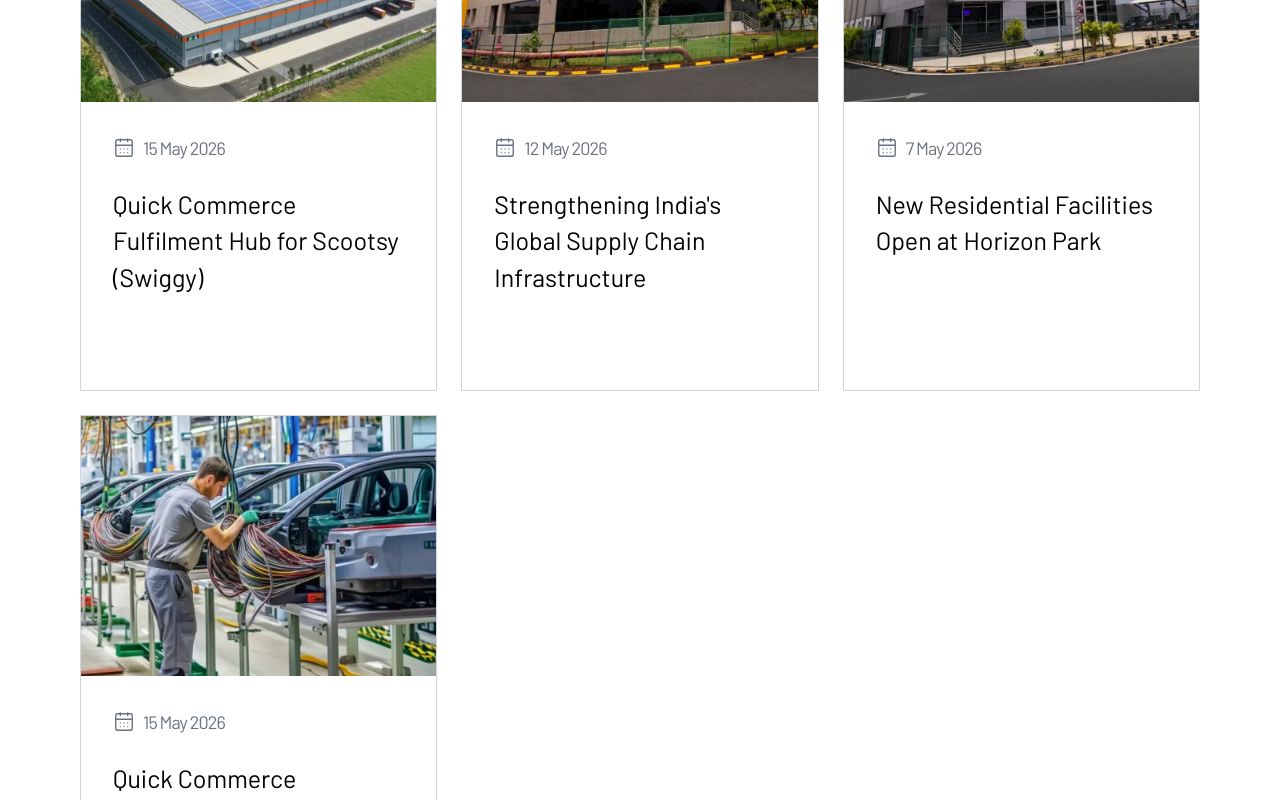
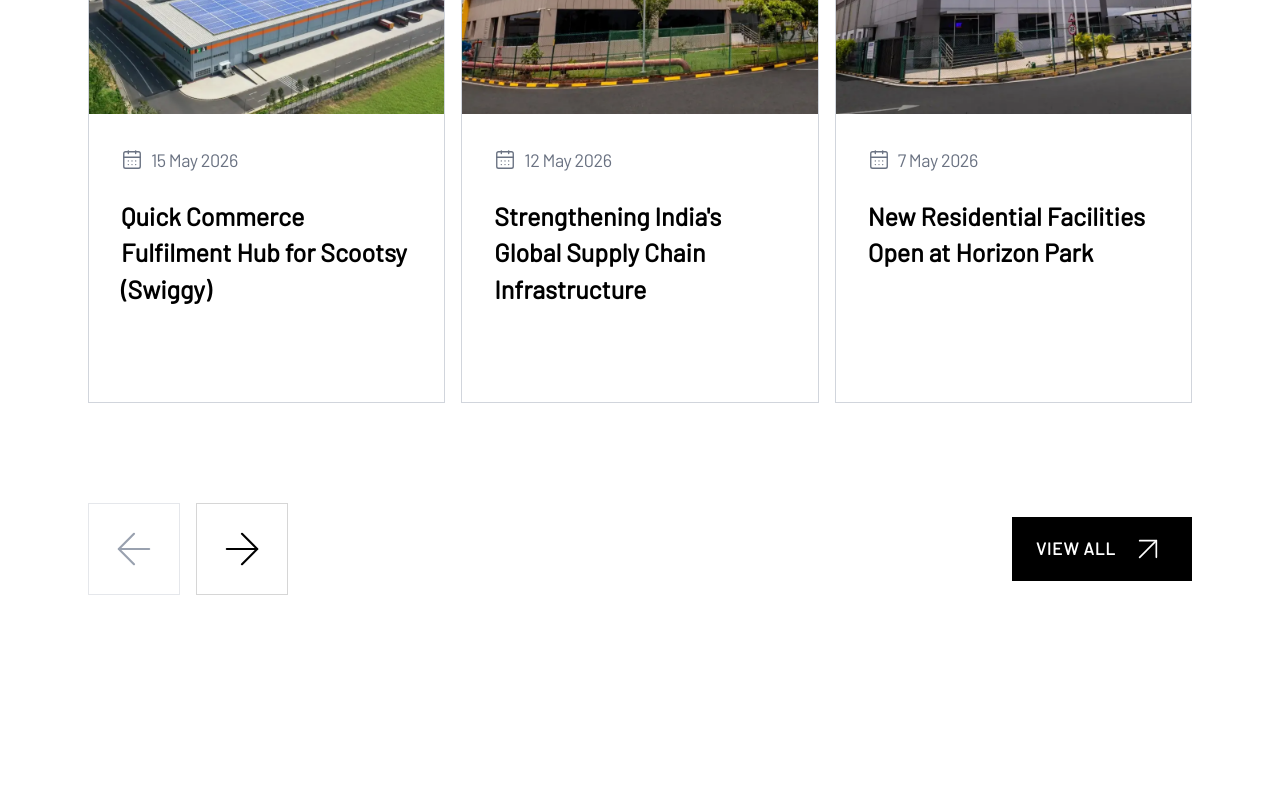
Before and after one commit to ShaikhShehbazK/parashift-frontend-assignment, a React (Vite) app: page / in a window 1280 px wide. Shown: the part 580-1380 px from the top of the page. After the commit the page ends 1239 px from the top, so only its background shows below. Built offline with nearby package versions, Linux system fonts and the light colour scheme.

Commit message:
Integrate Embla Carousel

```diff
--- a/package.json
+++ b/package.json
@@ -13,6 +13,7 @@
     "@fontsource/barlow": "^5.2.8",
     "@fontsource/inter": "^5.2.8",
     "@tailwindcss/vite": "^4.3.1",
+    "embla-carousel-react": "^8.6.0",
     "framer-motion": "^12.42.0",
     "lucide-react": "^1.21.0",
     "react": "^19.2.7",
--- a/src/components/latestFromGround/BlogCard.jsx
+++ b/src/components/latestFromGround/BlogCard.jsx
@@ -18,19 +18,19 @@ const BlogCard = ({ image, title, date }) => {
         <div className="flex items-center gap-1 lg:gap-2 text-gray-500 text-[11px] lg:text-lg sm:text-base mb-6">
           {/* <CalendarDays size={15 lg:22} strokeWidth={1.5} /> */}
           <CalendarDays className="w-[15px] h-[15px] lg:w-[22px] lg:h-[22px]" strokeWidth={1.5} />
-          <span className="font-medium lg:tracking-tighter">{date}</span>
+          <span className="font-medium lg:tracking-tight">{date}</span>
         </div>
 
         {/* Title + Read More */}
 <div className="">
-  <h3
+  <h2
     className="
       text-[16px]
       sm:text-[20px]
       lg:text-[25px]
 
       font-normal
-      lg:font-medium
+      lg:font-semibold
 
       leading-[1.45]
       text-black
@@ -42,7 +42,7 @@ const BlogCard = ({ image, title, date }) => {
     "
   >
     {title}
-  </h3>
+  </h2>
 
   <button
     className="
@@ -59,16 +59,16 @@ const BlogCard = ({ image, title, date }) => {
 
       px-5
       py-3
-      lg:py-2
 
-      lg:px-7
+      lg:px-5
       lg:py-3
 
       text-[13px]
       sm:text-sm
-      lg:text-base
+      lg:text-[17px]
 
-      font-medium
+      font-semibold
+      lg:font-semibold
       tracking-wide
       uppercase
 
--- /dev/null
+++ b/src/components/latestFromGround/CarouselButton.jsx
@@ -0,0 +1,11 @@
+import React from 'react'
+
+const CarouselButton = () => {
+  return (
+    <div>
+
+    </div>
+  )
+}
+
+export default CarouselButton
--- a/src/components/latestFromGround/CarouselControls.jsx
+++ b/src/components/latestFromGround/CarouselControls.jsx
@@ -1,11 +1,60 @@
-import React from 'react'
+import { ArrowLeft, ArrowRight } from "lucide-react";
 
-const CarouselControls = () => {
+const CarouselControl = ({
+  onPrev,
+  onNext,
+  canPrev,
+  canNext,
+}) => {
   return (
-    <div>
-      CarouselControls
+    <div className="flex items-center gap-3 xl:gap-4 ml-2">
+      {/* Previous */}
+      <button
+        onClick={onPrev}
+        disabled={!canPrev}
+        className="
+          w-13 h-13
+          sm:w-16 sm:h-16
+          lg:w-23 lg:h-23
+          border border-[#D6D6D6]
+          flex items-center justify-center
+          bg-white
+          transition-all duration-300
+          disabled:text-gray-400
+          disabled:border-gray-200
+          disabled:cursor-not-allowed
+        "
+      >
+        <ArrowLeft
+          className="w-7 h-7 sm:w-8 sm:h-8 lg:w-13 lg:h-13"
+          strokeWidth={1}
+        />
+      </button>
+
+      {/* Next */}
+      <button
+        onClick={onNext}
+        disabled={!canNext}
+        className="
+          w-13 h-13
+          sm:w-16 sm:h-16
+          lg:w-23 lg:h-23
+          border border-[#D6D6D6]
+          flex items-center justify-center
+          bg-white
+          transition-all duration-300
+          disabled:text-gray-400
+          disabled:border-gray-200
+          disabled:cursor-not-allowed
+        "
+      >
+        <ArrowRight
+          className="w-7 h-7 sm:w-8 sm:h-8 lg:w-13 lg:h-13"
+          strokeWidth={1}
+        />
+      </button>
     </div>
-  )
-}
+  );
+};
 
-export default CarouselControls
+export default CarouselControl;
--- a/src/components/latestFromGround/CategoryTabs.jsx
+++ b/src/components/latestFromGround/CategoryTabs.jsx
@@ -90,8 +90,8 @@ const CategoryTabs = ({ activeTab, setActiveTab }) => {
                     }}
                   >
                     <ArrowUpRight
-                      className="w-9 h-9 xl:w-13 xl:h-13"
-                      strokeWidth={1}
+                      className="w-9 h-9 xl:w-16 xl:h-16"
+                      strokeWidth={0.7}
                     />
                   </motion.div>
                 )}
--- /dev/null
+++ b/src/components/latestFromGround/EmblaCarousel.jsx
@@ -0,0 +1,116 @@
+import useEmblaCarousel from "embla-carousel-react";
+import { useCallback, useEffect, useState } from "react";
+import BlogCard from "./BlogCard";
+import CarouselControl from "./CarouselControls";
+import { ArrowUpRight } from "lucide-react";
+
+const EmblaCarousel = ({ blogs }) => {
+  const [emblaRef, emblaApi] = useEmblaCarousel({
+    loop: false,
+    align: "start",
+    dragFree: false,
+  });
+
+  const [canScrollPrev, setCanScrollPrev] = useState(false);
+  const [canScrollNext, setCanScrollNext] = useState(false);
+
+  const scrollPrev = useCallback(() => {
+    if (emblaApi) emblaApi.scrollPrev();
+  }, [emblaApi]);
+
+  const scrollNext = useCallback(() => {
+    if (emblaApi) emblaApi.scrollNext();
+  }, [emblaApi]);
+
+  const onSelect = useCallback(() => {
+    if (!emblaApi) return;
+
+    setCanScrollPrev(emblaApi.canScrollPrev());
+    setCanScrollNext(emblaApi.canScrollNext());
+  }, [emblaApi]);
+
+  useEffect(() => {
+    if (!emblaApi) return;
+
+    onSelect();
+
+    emblaApi.on("select", onSelect);
+    emblaApi.on("reInit", onSelect);
+
+    return () => {
+      emblaApi.off("select", onSelect);
+      emblaApi.off("reInit", onSelect);
+    };
+  }, [emblaApi, onSelect]);
+
+  return (
+    <div className="relative">
+      {/* Carousel */}
+      <div className="overflow-hidden" ref={emblaRef}>
+        <div className="flex xl:mt-3 sm:mt-0 mt-0">
+          {blogs.map((blog) => (
+            <div
+              key={blog.id}
+              className="
+                flex-[0_0_100%]
+                md:flex-[0_0_50%]
+                xl:flex-[0_0_33.333%]
+                px-2
+              "
+            >
+              <BlogCard
+                image={blog.image}
+                title={blog.title}
+                date={blog.date}
+              />
+            </div>
+          ))}
+        </div>
+      </div>
+
+      {/* Navigation */}
+<div className="mt-9 lg:mt-25 flex items-center justify-between">
+  <CarouselControl
+    onPrev={scrollPrev}
+    onNext={scrollNext}
+    canPrev={canScrollPrev}
+    canNext={canScrollNext}
+  />
+
+  {/* View All Button */}
+  <button
+    className="
+      flex
+      items-center
+      gap-3
+      bg-black
+      text-[13px]
+      lg:text-[17px]
+
+      font-semibold
+      text-white
+      px-6
+      py-3
+      h-12
+      w-37
+      lg:h-16
+      lg:w-42
+      xl:w-45
+      mr-2
+      cursor-pointer
+      uppercase
+      tracking-wider
+    "
+  >
+    VIEW ALL
+    <ArrowUpRight
+                      className="w-6 h-6 xl:w-10 xl:h-10"
+                      strokeWidth={1}
+                    />
+  </button>
+</div>
+    </div>
+  );
+};
+
+export default EmblaCarousel;
--- a/src/components/latestFromGround/LatestFromGround.jsx
+++ b/src/components/latestFromGround/LatestFromGround.jsx
@@ -1,49 +1,26 @@
 import { useState } from "react";
-import BlogCard from "./BlogCard";
 import CategoryTabs from "./CategoryTabs";
 import blogs from "../../data/blogs";
 import SectionHeader from "./SectionHeader";
+import EmblaCarousel from "./EmblaCarousel";
 
 const LatestFromGround = () => {
   const [activeTab, setActiveTab] = useState("Blog");
 
-  const filteredBlogs = blogs.filter(
-    (blog) => blog.category === activeTab
-  );
+  const filteredBlogs = blogs.filter((blog) => blog.category === activeTab);
 
   return (
     <section className="max-w-[1645px] mx-auto px-4 sm:px-6 md:px-10 lg:px-16 xl:px-20 py-12 lg:py-16">
-      <SectionHeader/>
+      <SectionHeader />
       {/* Category Tabs */}
-      <CategoryTabs
-        activeTab={activeTab}
-        setActiveTab={setActiveTab}
-      />
+      <CategoryTabs activeTab={activeTab} setActiveTab={setActiveTab} />
 
-      {/* Blog Cards */}
-      <div
-        key={activeTab}
-        className="
-          mt-10
-          grid
-          grid-cols-1
-          md:grid-cols-2
-          xl:grid-cols-3
-          gap-5
-          lg:gap-6
-        "
-      >
+      {/* Embla Carousel */}
+      <div className="mt-10">
         {filteredBlogs.length > 0 ? (
-          filteredBlogs.map((blog) => (
-            <BlogCard
-              key={blog.id}
-              image={blog.image}
-              title={blog.title}
-              date={blog.date}
-            />
-          ))
+          <EmblaCarousel key={activeTab} blogs={filteredBlogs} />
         ) : (
-          <div className="col-span-full py-20 text-center text-gray-500 text-lg">
+          <div className="py-20 text-center text-gray-500 text-lg">
             No posts available.
           </div>
         )}
--- a/src/data/blogs.js
+++ b/src/data/blogs.js
@@ -63,6 +63,13 @@ const blogs = [
     image: RENEWABLE,
     category: "Press Release",
   },
+  {
+    id: 9,
+    title: "Quick Commerce Fulfilment Hub for Scootsy (Swiggy)",
+    date: "15 May 2026",
+    image: AUTOMOTIVEC,
+    category: "Blog",
+  },
 ];
 
 export default blogs;
```
Also changed, not shown: 1 other file (tests, documents, lock files or other folders).
